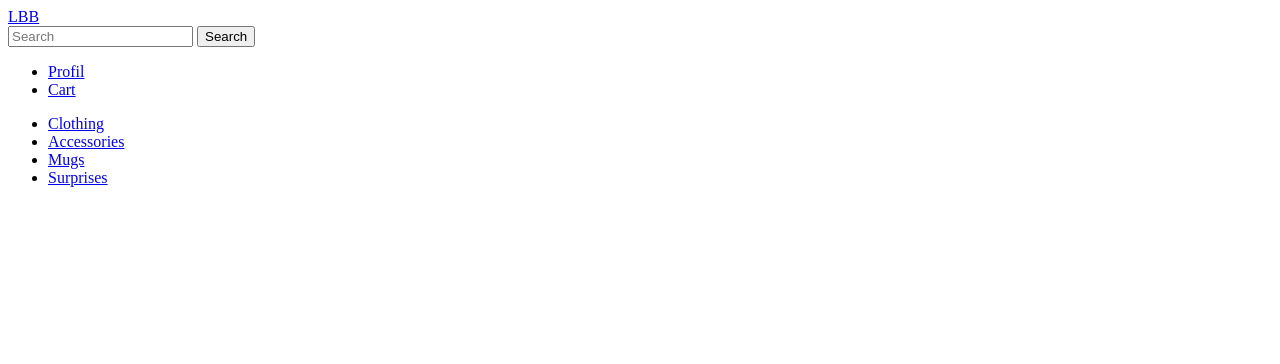
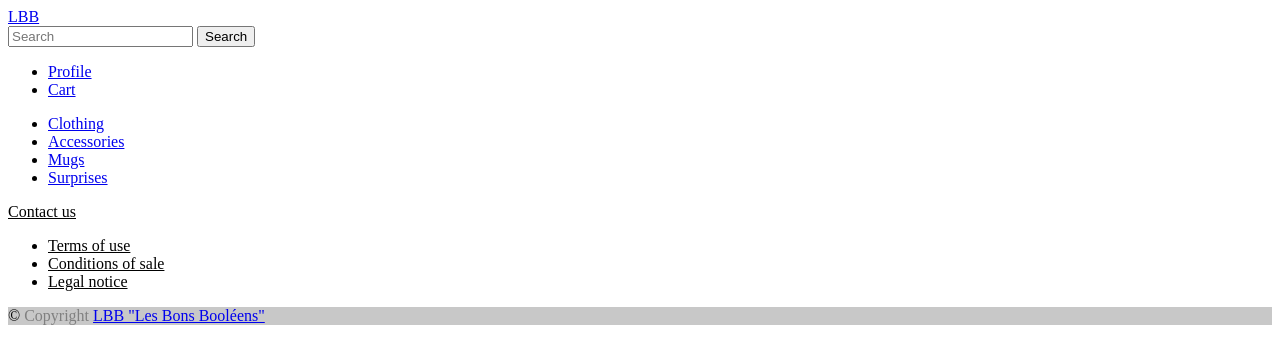
Before and after one commit to BenACS/LBB, a Symfony app: template templates/base.html.twig in a window 1280 px wide. Shown: the top 364 px of the page. Run offline with Twig, Linux system fonts and the light colour scheme; the template is opened without the code that fills it, so the values that code supplies are empty; some libraries are stand-ins or nearby versions.

Commit message:
Added footer, still needs changes though.

```diff
--- a/templates/base.html.twig
+++ b/templates/base.html.twig
@@ -12,10 +12,12 @@
            <nav class="navbar navbar-expand-sm navbar-dark bg-dark flex-column">
                 <div class="col-12">
                     <div class="row justify-content-between">
+                        <!-- Logo -->
                         <div class="col-lg-2 col-sm-2">
                             <a class="navbar-brand" href="#">LBB</a>
                         </div>
 
+                        <!-- Search bar -->
                         <div class="col-lg-8 col-sm-8 justify-content-center">
                             <form class="col-lg-12 form-inline my-2 my-lg-0 d-flex justify-content-center">
                                 <input class="col-lg-6 col-sm-9 form-control mr-sm-2" type="text" placeholder="Search">
@@ -23,10 +25,11 @@
                             </form>
                         </div>
 
+                        <!-- Buttons -->
                         <div class="col-lg-2 col-sm-2 collapse navbar-collapse justify-content-end" id="navbarColor02">
                             <ul class="navbar-nav">
                                 <li class="nav-item">
-                                    <a class="nav-link" href="#">Profil</a>
+                                    <a class="nav-link" href="#">Profile</a>
                                 </li>
                                 <li class="nav-item">
                                     <a class="nav-link" href="#">Cart</a>
@@ -55,6 +58,29 @@
             </nav>
         </header>
         {% block body %}{% endblock %}
+        <footer class="page-footer font-small blue pt-2 border-top">
+            <!-- Contact us -->
+            <div class="text-center">
+                <a href="#" style="color: black">Contact us</a>
+            </div>
+
+            <!-- Terms of use etc -->
+            <div class="d-flex justify-content-center">
+                <ul class="list-unstyled d-flex justify-content-between">
+                    <li><a href="#" style="color: black">Terms of use</a></li>
+                    <li><a href="#" style="color: black">Conditions of sale</a></li>
+                    <li><a href="#" style="color: black">Legal notice</a></li>
+                </ul>
+            </div>
+
+            <!-- Copyright -->
+            <div class="footer-copyright text-center pt-2 pb-2 border-top" style="background-color: rgb(200,200,200);">
+                <span class="font-weight-bold">
+                    © <span style="color: gray">Copyright</span>
+                </span>
+                <a href="#"> LBB "Les Bons Booléens"</a>
+            </div>
+        </footer>
         {% block javascripts %}
             {{ encore_entry_script_tags('app') }}
         {% endblock %}
```
